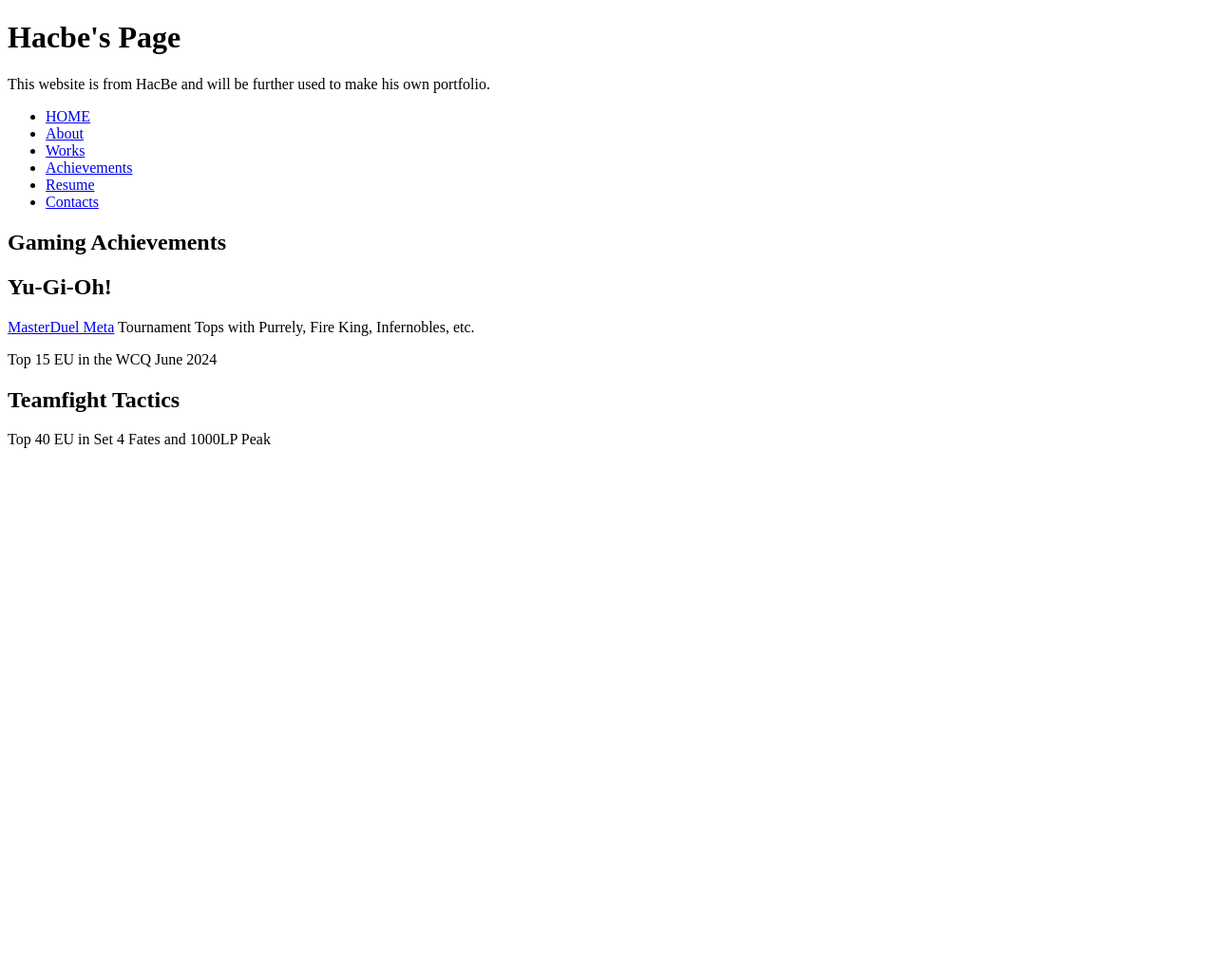
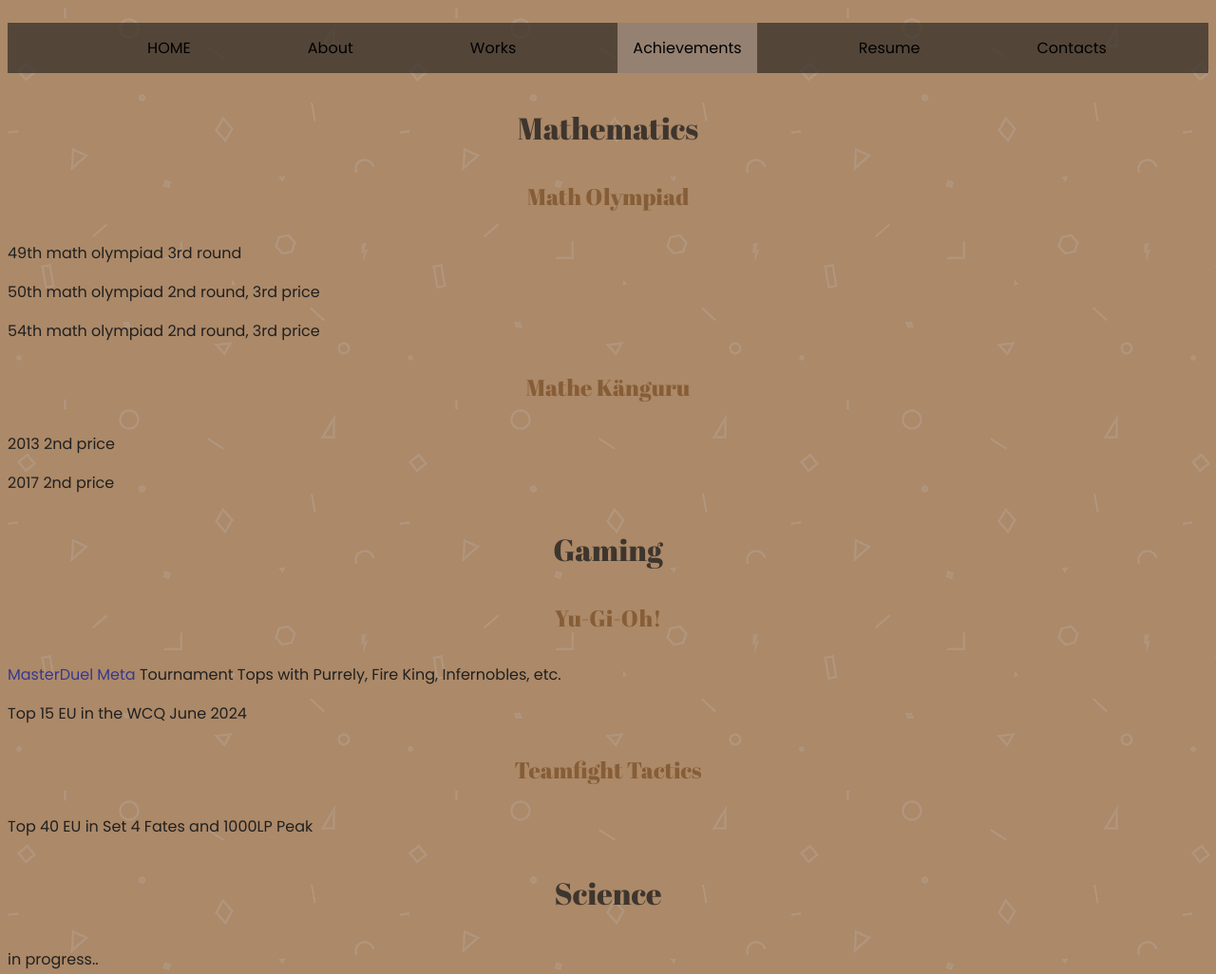
Before and after one commit to bachZSN/portfolio-website, a plain HTML site: page portfolio/achievements.html in a window 1280 px wide. Shown: the whole page at 95% size. Before the commit the page ends 800 px from the top, so only its background shows below. Drawn offline with Linux system fonts and the light colour scheme.

Commit message:
new divs, colored Hs and finished base

```diff
--- a/portfolio/achievements.html
+++ b/portfolio/achievements.html
@@ -4,6 +4,8 @@
 <head>
     <title>Achievements ::: Bach's Portfolio Website</title>
     <link rel="icon" type="image/x-icon" href="../favicon/faviconHB.ico">
+    <link rel="stylesheet" href="../style/style.css">
+    <link rel="stylesheet" href="https://fonts.googleapis.com/css?family=Abril+Fatface|Poppins">
     <meta charset="UTF-8">
     <meta name="description" content="Achievements">
     <meta name="viewport" content="width=device-width, initial-scale=1.0">
@@ -12,31 +14,69 @@
 </head>
 
 <body>
-    <header>
-        <h1>Hacbe's Page</h1>
-        <p>This website is from HacBe and will be further used to make his own portfolio.</p>
+    <header id="page_header">
+    </header>
     <nav>
         <ul>
             <li><a href="../index.html">HOME</a></li>
             <li><a href="about.html">About</a></li>
             <li><a href="works.html">Works</a></li>
-                <li><a href="achievements.html">Achievements</a></li>
+            <li><a class="active_navtab" href="achievements.html">Achievements</a></li>
             <li><a href="resume.html">Resume</a></li>
             <li><a href="contacts.html">Contacts</a></li>
         </ul>
     </nav>
+    <main>
+        <div>
+            <header>
+                <h1>Mathematics</h1>
             </header>
-    <main>
             <article>
+                <div>
                     <header>
-                <h1>Gaming Achievements</h1>
+                        <h2>Math Olympiad</h2>
                     </header>
+                    <p>49th math olympiad 3rd round</p>
+                    <p>50th math olympiad 2nd round, 3rd price</p>
+                    <p>54th math olympiad 2nd round, 3rd price</p>
+                </div>
+                <div>
+                    <header>
+                        <h2>Mathe Känguru</h2>
+                    </header>
+                    <p>2013 2nd price</p>
+                    <p>2017 2nd price</p>
+                </div>
+            </article>
+        </div>
+        <div>
+            <header>
+                <h1>Gaming</h1>
+            </header>
+            <article>
+                <div>
+                    <header>
                         <h2>Yu-Gi-Oh!</h2>
+                    </header>
                     <p><a href="https://www.masterduelmeta.com/user/65f75ad9e2c1b61b869ff205">MasterDuel Meta</a> Tournament Tops with Purrely, Fire King, Infernobles, etc.</p>
                     <p>Top 15 EU in the WCQ June 2024</p>
+                </div>
+                <div>
+                    <header>
                         <h2>Teamfight Tactics</h2>
+                    </header>
                     <p>Top 40 EU in Set 4 Fates and 1000LP Peak</p>
+                </div>
             </article>
+        </div>
+        <div>
+            <header>
+                <h1>Science</h1>
+            </header>
+            <article>
+                <p>in progress..</p>
+            </article>
+        </div>
     </main>
 </body>
 </html>
--- a/style/style.css
+++ b/style/style.css
@@ -8,9 +8,9 @@
 */
 body {
     background-color: #ac8968;
-    padding-top: 100px;
+    color: #202020;
     transition: padding-top 0.5s ease;
-    /* background-image: url(../pictures/papyrus.png); */
+    background-image: url(../pictures/inspiration-geometry.png);
     background-repeat: repeat;
     font-family: Poppins, sans-serif;
     font-size: 16px;
@@ -22,45 +22,81 @@ header {
 }
 
 nav {
-    height: 50px;
     background-color: #3e362ecc;
+    color: #ffffff;
     position: -webkit-sticky;
     position: sticky;
     top: 0px;
+    left: 0px;
+    right: 0px;
+    z-index: 999;
 }
 
 nav > ul {
+    display: flex;
+    justify-content: space-evenly;
     list-style: none;
+    text-align: center;
+}
+
+nav li a, nav li a:visited, nav li a:link {
+    display: block;
+    color: black;
+    padding: 14px 16px;
+    text-decoration: none;
+}
+
+a {
+    text-decoration: none;
+}
+
+a:link, a:visited {
+    color: rgb(56, 56, 145);
+}
+
+.active_navtab {
+    background-color: #a69080cc;
+}
+
+nav a:hover {
+    background-color: #3e362e;
+    color: white;
+    text-decoration: underline;
+    transition: .1s ease;
+}
+
+nav a:active {
+    background-color: #3e362eea;
+}
+
+#page_header h1 {
+    border: 1px solid;
+    text-decoration: underline;
+    font-size: 2rem;
 }
 
 h1 {
     font-family: "Abril FatFace", serif;
     font-weight: lighter;
     color: #3e362e;
-    border: 1px solid;
     padding: 10px;
-    text-decoration: underline;
     margin: 10px;
 }
 
 h2 {
-    border: 1px solid;
+    font-family: "Abril FatFace", serif;
+    font-weight: lighter;
+    color: #865d36;
     padding: 5px;
     margin: 10px;
 }
 
-p {
-    color: #000000;
+ol {
+    list-style: hiragana, inside;
 }
 
-ul {
-    display: flex;
-    justify-content: space-evenly;
-    list-style: square;
-}
-
-ol {
-    list-style: hiragana, inside;
+ul.social_icons {
+    list-style: none;
 }
 
 .flexcontainer {
@@ -92,6 +128,11 @@ ol {
     border: 1px dotted;
 }
 
+#pandemie_img {
+    width: 100%;
+    height: auto;
+}
+
 @media (max-width: 600px) {
     .gridcontainer {
         display: flex;
```
Also changed, not shown: index.html (+18 -24 lines), portfolio/about.html (+25 -20 lines), portfolio/contacts.html (+10 -10 lines), portfolio/resume.html (+8 -5 lines), portfolio/works.html (+11 -6 lines), pictures/axiom-pattern.png (added), pictures/gray-floral.png (added), pictures/inspiration-geometry.png (added), 2 other files. Lines whose indentation alone changed are shown as unchanged.
